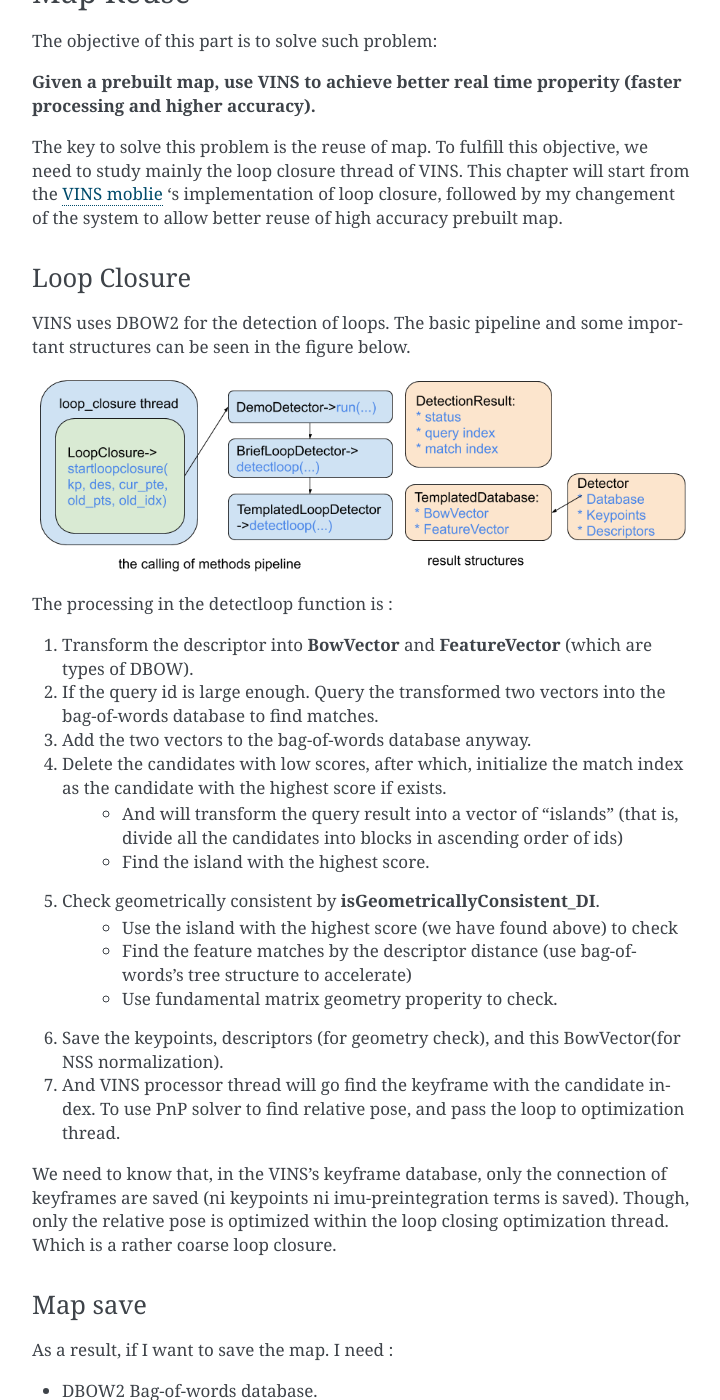
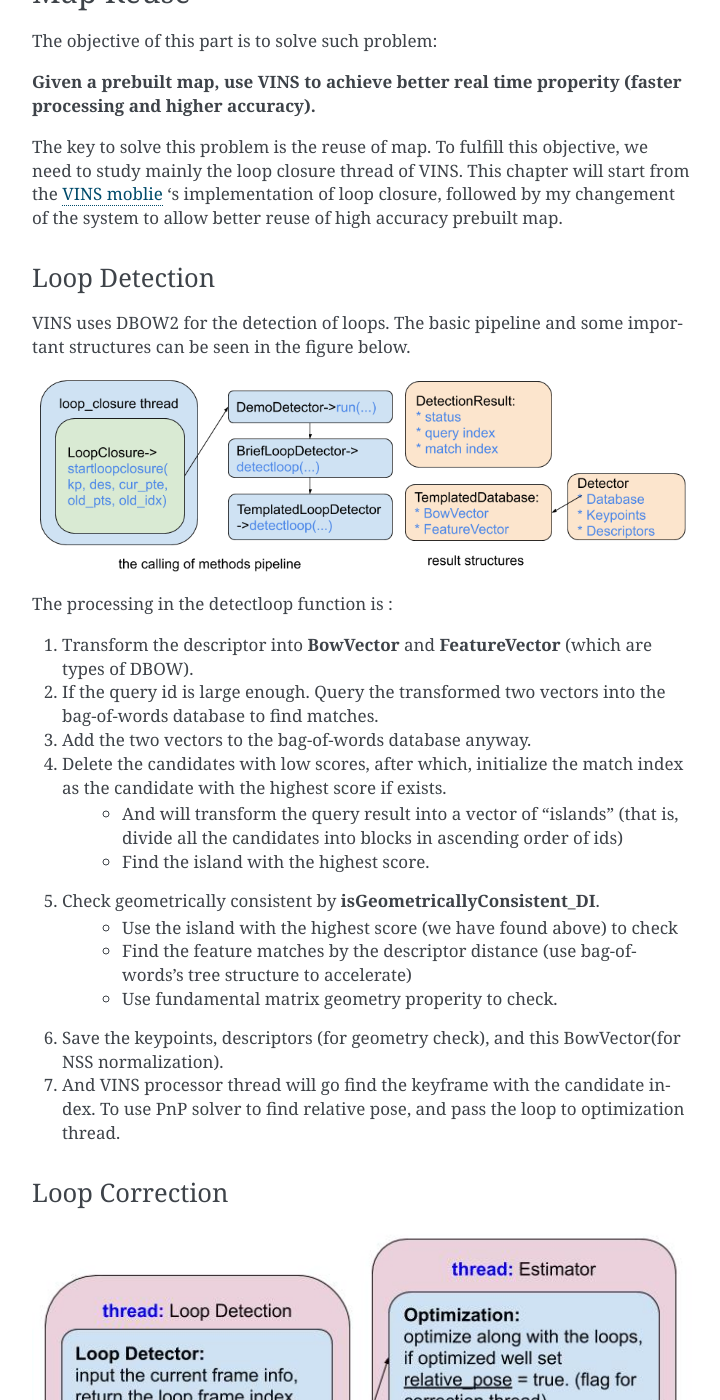
Before and after one commit to gggliuye/VIO, a Sphinx documentation site: the page built from docs/deepblue/LM.rst, in a window 1280 px wide and 1400 px high, scrolled down 18201 px. Shown: the whole window, without its empty margins (388-1108 px from the left). Built offline with Sphinx 7.4.7, drawn with Linux system fonts in a browser that asks for light colours; some of the changed text lies outside the part shown.

Commit message:
Update LM.rst

```diff
--- a/docs/deepblue/LM.rst
+++ b/docs/deepblue/LM.rst
@@ -736,7 +736,7 @@ The objective of this part is to solve such problem:
 
 The key to solve this problem is the reuse of map. To fulfill this objective, we need to study mainly the loop closure thread of VINS. This chapter will start from the `VINS moblie <https://github.com/HKUST-Aerial-Robotics/VINS-Mobile>`_ 's implementation of loop closure, followed by my changement of the system to allow better reuse of high accuracy prebuilt map.
 
-Loop Closure
+Loop Detection
 ~~~~~~~~~~~~~~~
 
 VINS uses DBOW2 for the detection of loops. The basic pipeline and some important structures can be seen in the figure below.
@@ -759,7 +759,11 @@ The processing in the detectloop function is :
 6. Save the keypoints, descriptors (for geometry check), and this BowVector(for NSS normalization).
 7. And VINS processor thread will go find the keyframe with the candidate index. To use PnP solver to find relative pose, and pass the loop to optimization thread.
 
-We need to know that, in the VINS's keyframe database, only the connection of keyframes are saved (ni keypoints ni imu-preintegration terms is saved). Though, only the relative pose is optimized within the loop closing optimization thread. Which is a rather coarse loop closure.
+Loop Correction
+~~~~~~~~~~~~~~~~~~~~~~~~~~~~
+
+.. image:: images/loopcorrection.jpg
+    :align: center
 
 Map save
 ~~~~~~~~~~~
```
